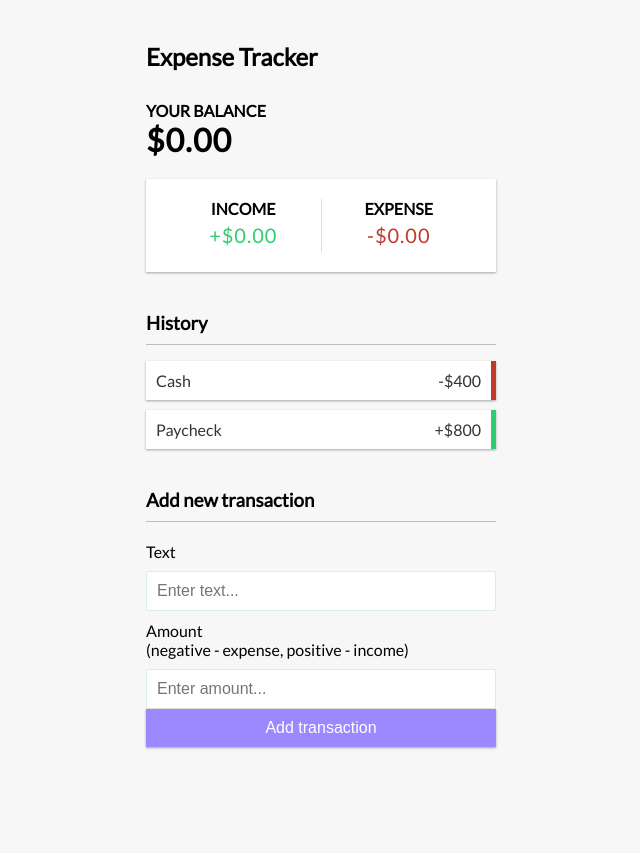
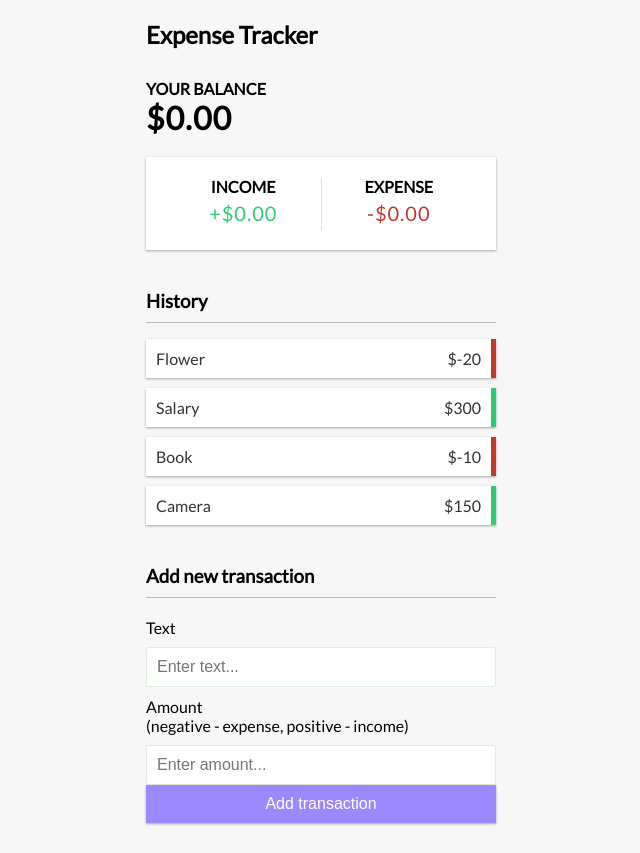
Before and after one commit to polekstulod/expense-tracker, a Vue app: page / in a window 1280 px wide. Shown: the whole page, without its empty margins (319-959 px from the left). Before the commit the page ends 800 px from the top, so only its background shows below. Built offline with nearby package versions, Linux system fonts and the light colour scheme.

Commit message:
Add TransactionList data and move to global state

```diff
--- a/src/App.vue
+++ b/src/App.vue
@@ -3,7 +3,7 @@
   <div class="container">
     <Balance />
     <IncomeExpense />
-    <TransactionList />
+    <TransactionList :transactions="transactions" />
     <AddTransaction />
   </div>
 </template>
@@ -14,4 +14,13 @@
 import IncomeExpense from './components/IncomeExpense.vue'
 import TransactionList from './components/TransactionList.vue'
 import AddTransaction from './components/AddTransaction.vue'
+
+import { ref } from 'vue'
+
+const transactions = ref([
+  { id: 1, text: 'Flower', amount: -20 },
+  { id: 2, text: 'Salary', amount: 300 },
+  { id: 3, text: 'Book', amount: -10 },
+  { id: 4, text: 'Camera', amount: 150 }
+])
 </script>
--- a/src/components/TransactionList.vue
+++ b/src/components/TransactionList.vue
@@ -1,7 +1,24 @@
 <template>
   <h3>History</h3>
   <ul id="list" class="list">
-    <li class="minus">Cash <span>-$400</span><button class="delete-btn">X</button></li>
-    <li class="plus">Paycheck <span>+$800</span><button class="delete-btn">X</button></li>
+    <li
+      v-for="transaction in transactions"
+      :key="transaction.id"
+      :class="transaction.amount < 0 ? 'minus' : 'plus'"
+    >
+      {{ transaction.text }} <span>${{ transaction.amount }}</span
+      ><button class="delete-btn">X</button>
+    </li>
   </ul>
 </template>
+
+<script setup>
+import { defineProps } from 'vue'
+
+const props = defineProps({
+  transactions: {
+    type: Array,
+    required: true
+  }
+})
+</script>
```
